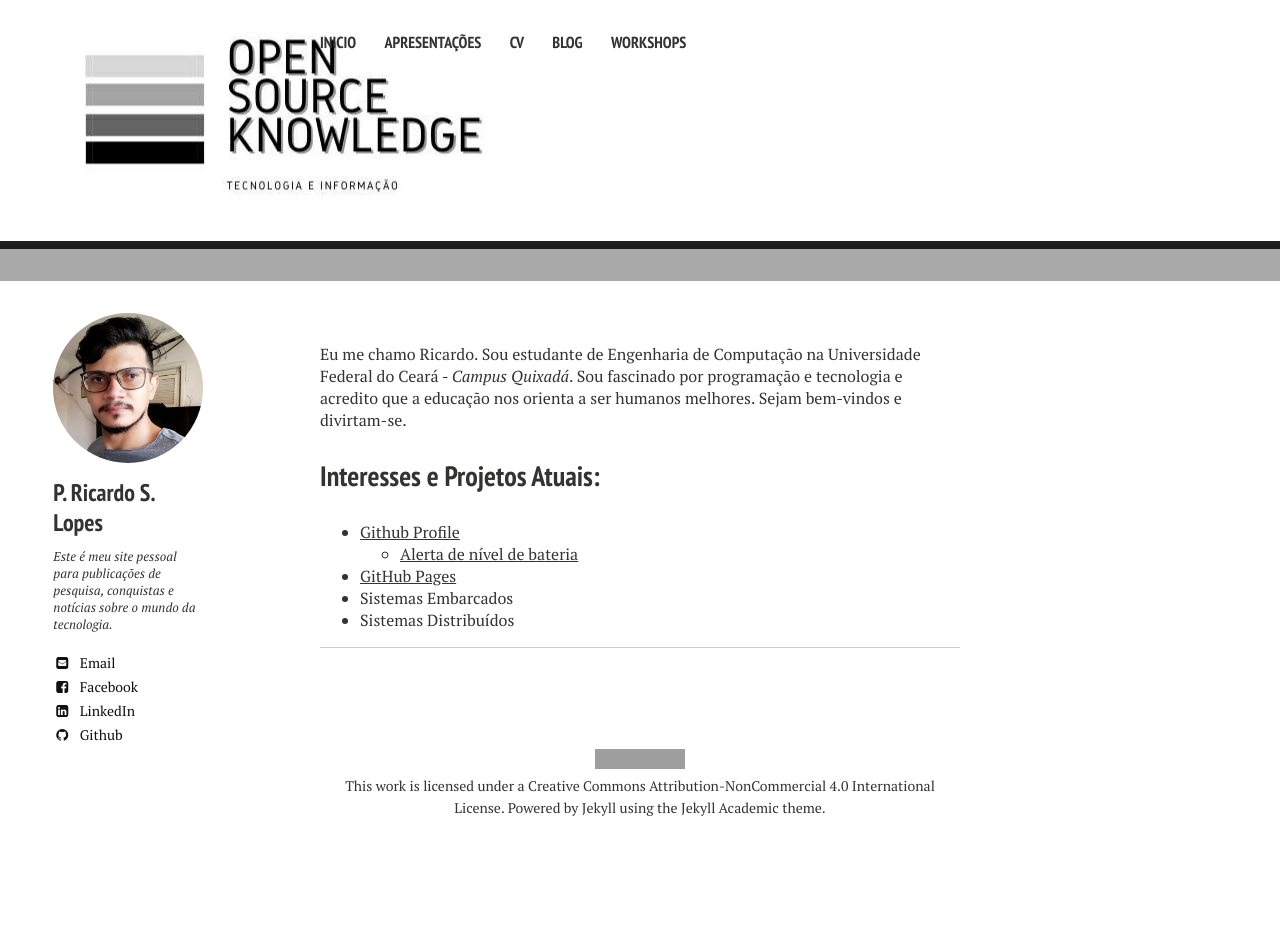
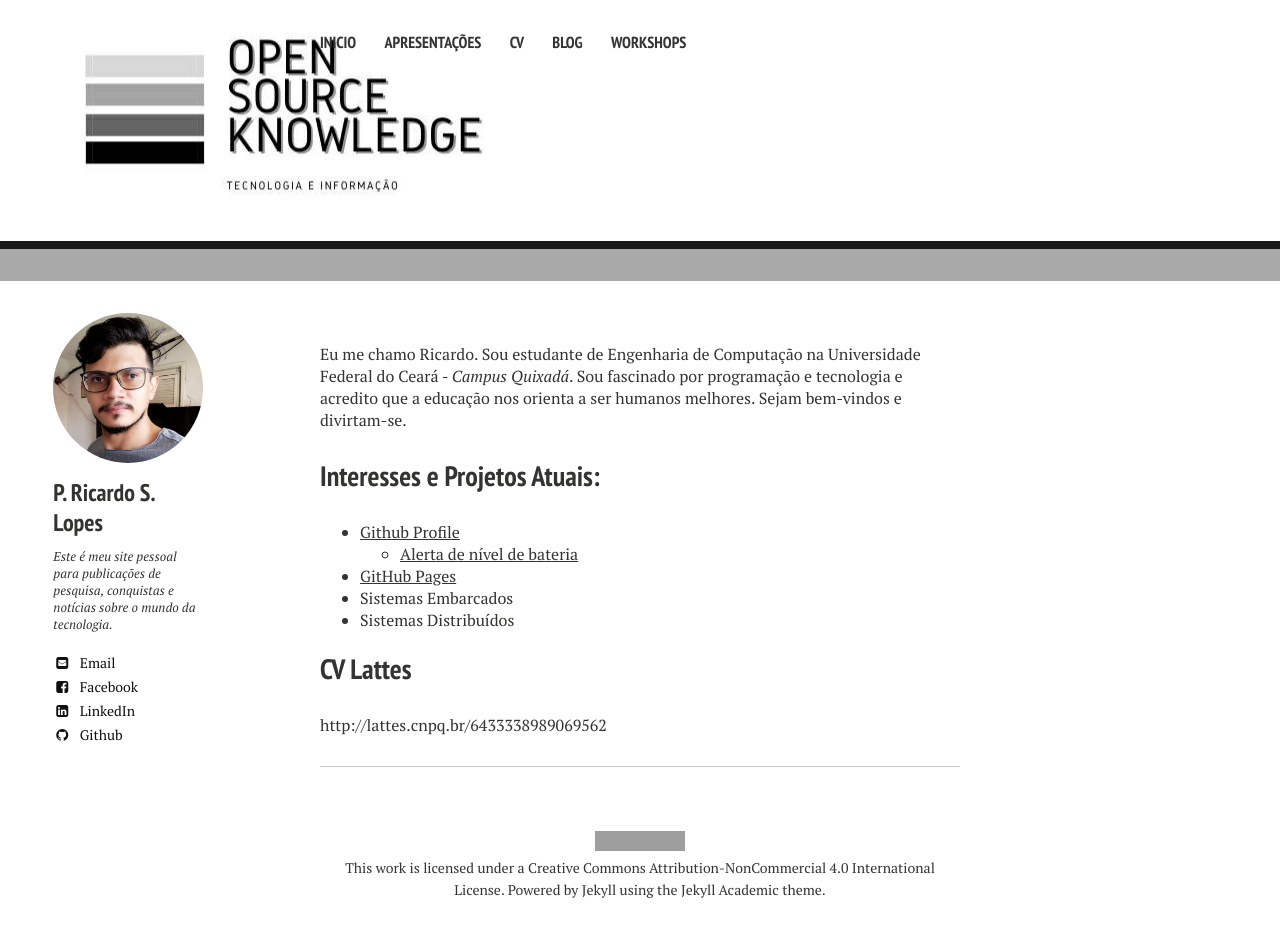
Before and after one commit to RicardoLopes1/Blind-Development, a Jekyll site: the page built from index.md, in a window 1280 px wide. Built offline with Jekyll 4.4.1, drawn with Linux system fonts in a browser that asks for light colours; nearby versions of some CDN libraries; before the commit the page ends 900 px from its top, so only the background shows below that; grey boxes are pictures that could not be loaded.

Commit message:
add cv lattes in index.md

```diff
--- a/index.md
+++ b/index.md
@@ -15,3 +15,6 @@ Sejam bem-vindos e divirtam-se.
 - [GitHub Pages](http://ricardolopes1.github.io)
 - Sistemas Embarcados
 - Sistemas Distribuídos
+
+## CV Lattes
+http://lattes.cnpq.br/6433338989069562
```
